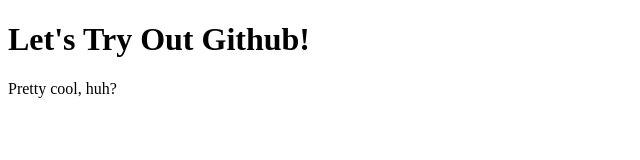
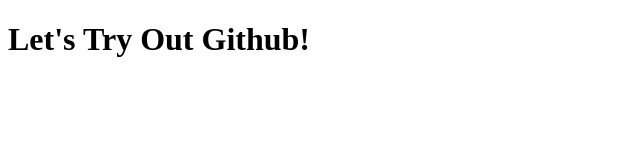
Before and after one commit to peterschnatz/BritePrice, a plain HTML site: page index.html in a window 1280 px wide. Shown: the whole page, without its empty margins (0-640 px from the left). Drawn offline with Linux system fonts and the light colour scheme.

Commit message:
Deleted paragraph on index, added about page

```diff
--- a/index.html
+++ b/index.html
@@ -6,6 +6,5 @@
 	</head>
 	<body>
 		<h1>Let's Try Out Github!</h1>
-		<p>Pretty cool, huh?</p>
 	</body>
 </html>
```
